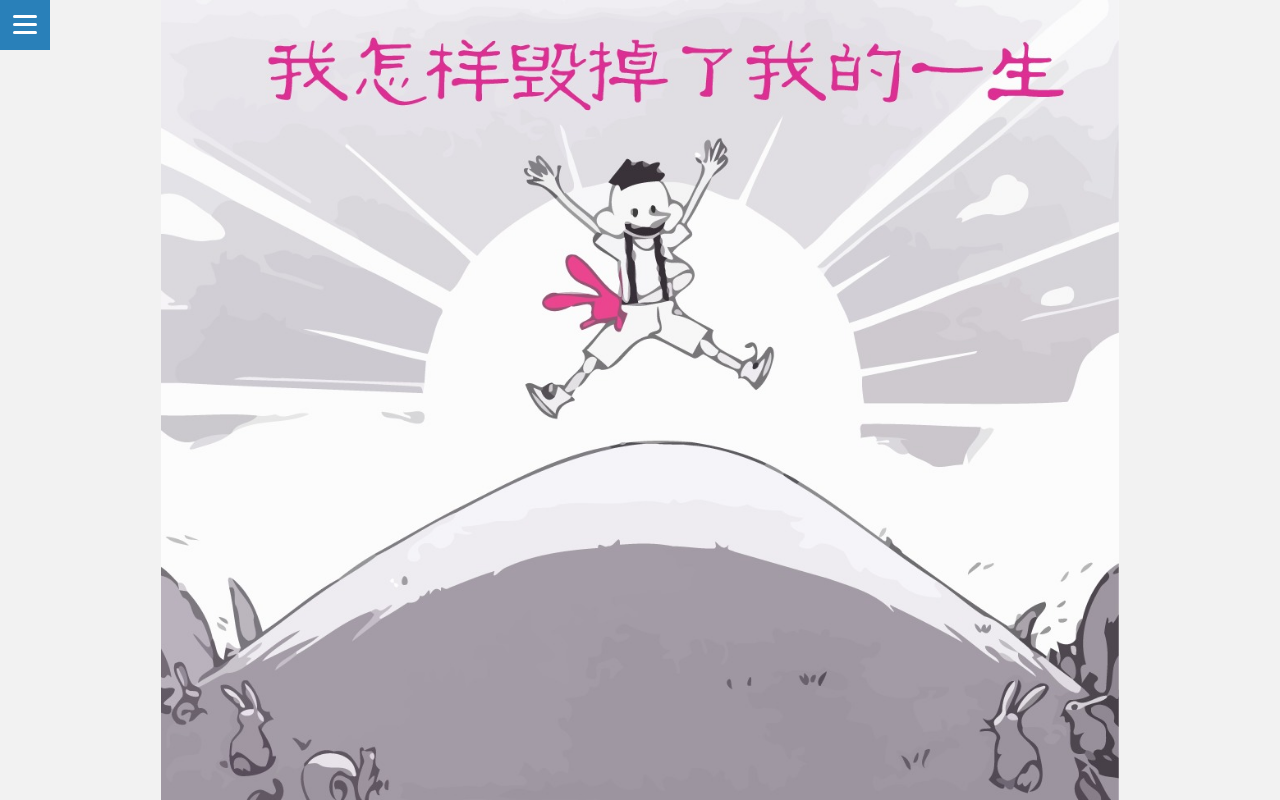
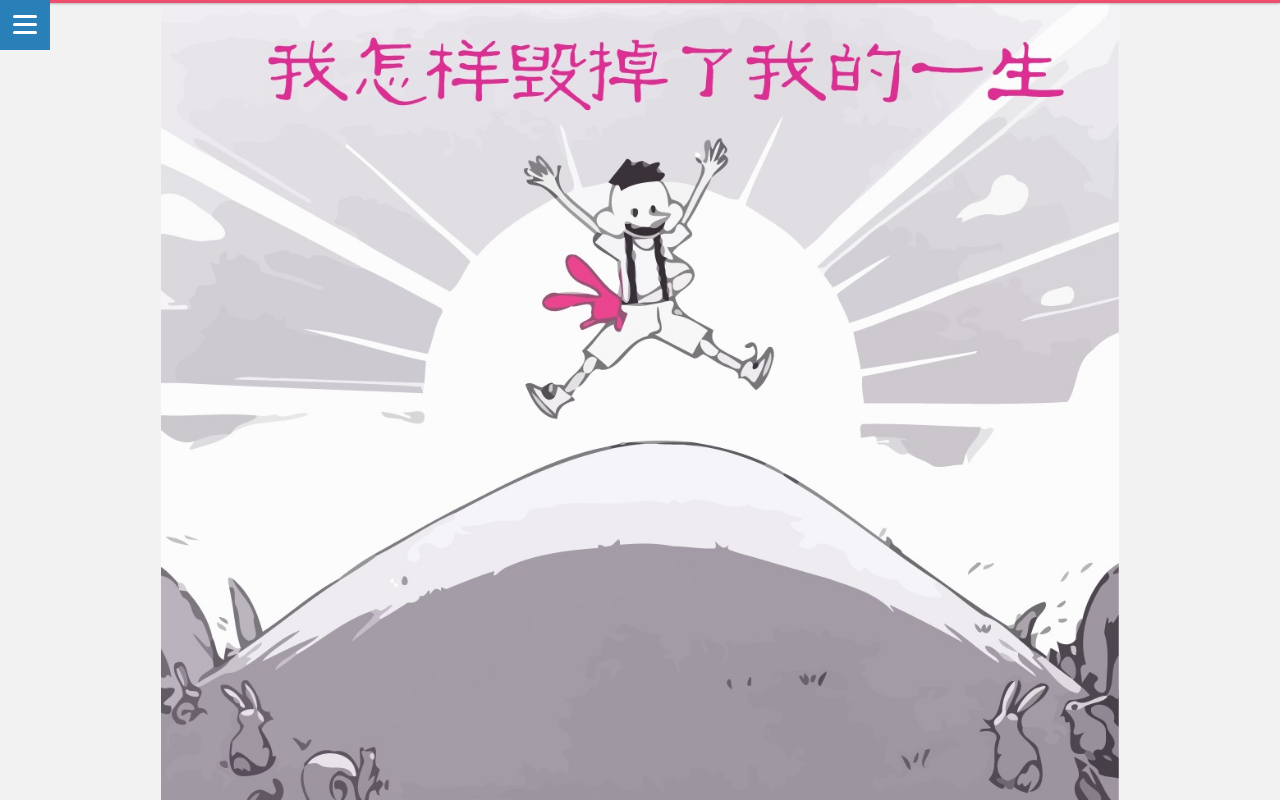
Before and after one commit to vivaxy/vivaxy.github.io, a plain HTML site: page p/book/book.html in a window 1280 px wide. Drawn offline with Linux system fonts and the light colour scheme.

Commit message:
improve book

```diff
--- a/p/book/book.css
+++ b/p/book/book.css
@@ -4,3 +4,26 @@
 img{
 	margin: auto;
 }
+#menu{
+	position: fixed;
+	top: 0px;
+	left: 0px;
+	height: 3px;
+	z-index: 1;
+	width: 100%;
+	padding: 0;
+	margin: 0;
+	line-height: 0px;
+	list-style-type: none;
+	box-shadow: 0 0 3px rgba(0, 0, 0, 0.5);
+}
+#menu li {
+	float: left;
+	background: rgb(237, 78, 110);
+	width: 5.2631578947368421052631578947368%;
+	height: 3px;
+	position: relative;
+}
+#menu li.active{
+	background: rgba(41, 128, 185, 1);
+}
--- a/p/book/book.html
+++ b/p/book/book.html
@@ -12,6 +12,27 @@
 </head>
 <body>
 	<script type="text/javascript" charset="utf-8" src="../../js/navigation.js"></script>
+	<ul id="menu">
+		<li data-menuanchor="1"></li>
+		<li data-menuanchor="2"></li>
+		<li data-menuanchor="3"></li>
+		<li data-menuanchor="4"></li>
+		<li data-menuanchor="5"></li>
+		<li data-menuanchor="6"></li>
+		<li data-menuanchor="7"></li>
+		<li data-menuanchor="8"></li>
+		<li data-menuanchor="9"></li>
+		<li data-menuanchor="10"></li>
+		<li data-menuanchor="11"></li>
+		<li data-menuanchor="12"></li>
+		<li data-menuanchor="13"></li>
+		<li data-menuanchor="14"></li>
+		<li data-menuanchor="15"></li>
+		<li data-menuanchor="16"></li>
+		<li data-menuanchor="17"></li>
+		<li data-menuanchor="18"></li>
+		<li data-menuanchor="19"></li>
+	</ul>
 	<div id="body">
 		<div class="section active" id="section0"><img src="img/1.PNG" /></div>
 		<div class="section" id="section1"><img src="img/2.PNG" /></div>
--- a/p/book/book.js
+++ b/p/book/book.js
@@ -1,13 +1,13 @@
 $(document).ready(function() {
 	$.fn.fullpage({
 		slidesColor: ['#f2f2f2','#f2f2f2','#f2f2f2','#f2f2f2','#f2f2f2','#f2f2f2','#f2f2f2','#f2f2f2','#f2f2f2','#f2f2f2','#f2f2f2','#f2f2f2','#f2f2f2','#f2f2f2','#f2f2f2','#f2f2f2','#f2f2f2','#f2f2f2','#f2f2f2'],
-		anchors: ['1', '2', '3', '4', '5', '6', '7', '8', '9', '10', '11', '12', '13', '14', '15', '16', '17', '18', '19']
+		anchors: ['1', '2', '3', '4', '5', '6', '7', '8', '9', '10', '11', '12', '13', '14', '15', '16', '17', '18', '19'],
+		menu: '#menu',
 	});
 	$("img").each(function(){
-		if (this.height > window.innerHeight){
+		if (this.height/this.width > window.innerHeight/window.innerWidth){
 			this.height = window.innerHeight;
-		}
-		if (this.width > window.innerWidth){
+		}else{
 			this.width = window.innerWidth;
 		}
 	})
```
Also changed, not shown: p/book/jquery.fullPage.js.
